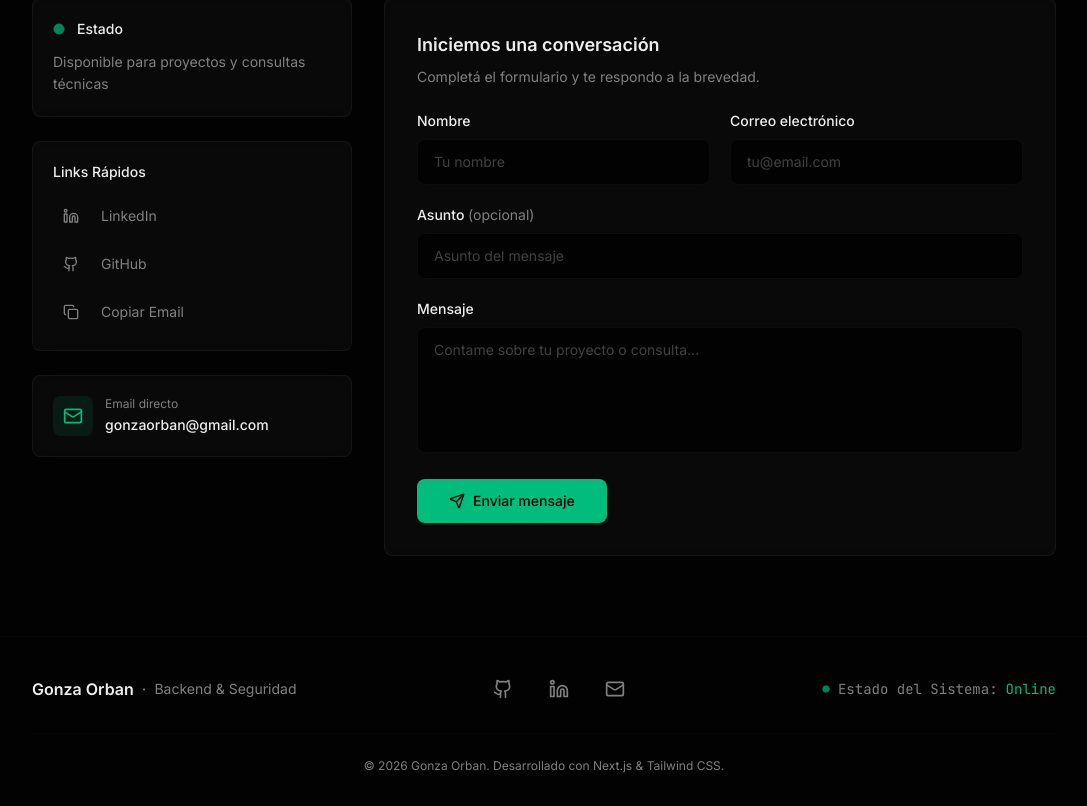
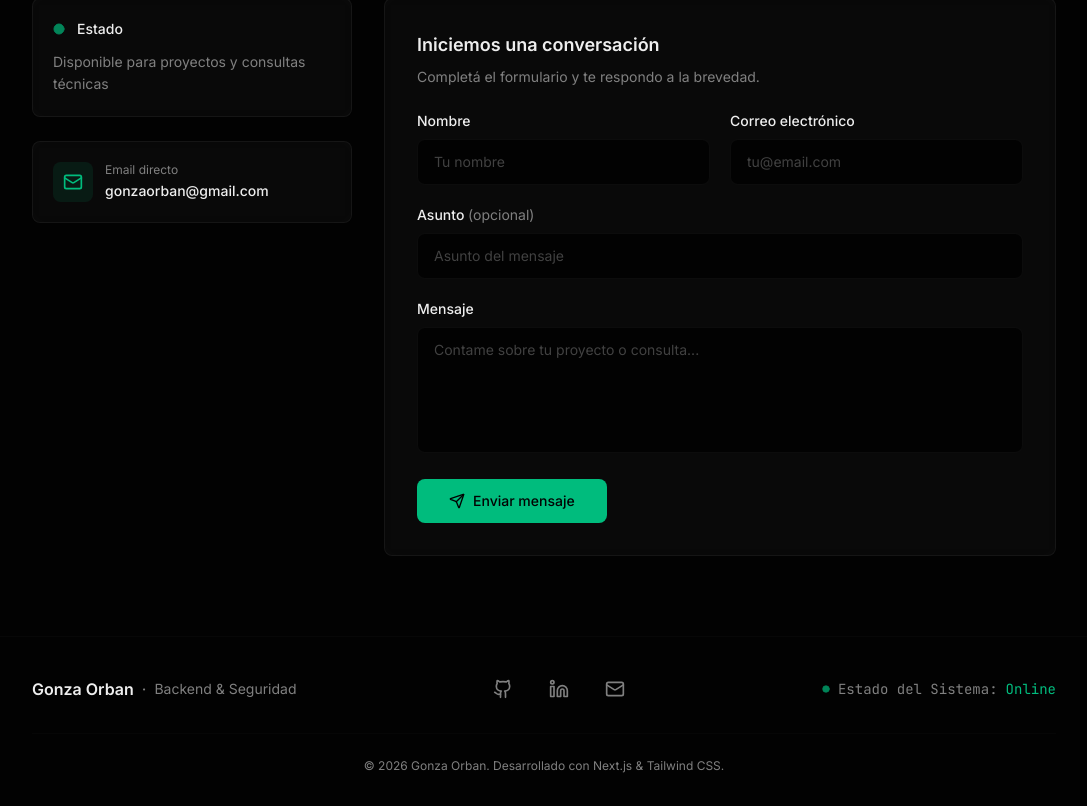
Before and after one commit to gonzaorban/portfolio, a Next.js app: page / in a window 1280 px wide. Shown: the part 4447-5253 px from the top of the page, without its empty margins (96-1183 px from the left). Built offline with nearby package versions, Linux system fonts and the light colour scheme.

Commit message:
chore: remove unused "Quick Links" section and dependencies
Clean up unused state, functions, and imports from sidebar.

Co-authored-by: Gonzalo Tomás Orban <183670355+gonzaorban@users.noreply.github.com>

```diff
--- a/components/contact.tsx
+++ b/components/contact.tsx
@@ -2,20 +2,13 @@
 
 import { useState } from "react"
 import { motion } from "framer-motion"
-import { Send, Github, Linkedin, Mail, Copy, Check, Circle, MessageSquare } from "lucide-react"
+import { Send, Mail, Check, Circle, MessageSquare } from "lucide-react"
 
 const EMAIL = "gonzaorban@gmail.com"
 
 export function Contact() {
-  const [copied, setCopied] = useState(false)
   const [isSubmitting, setIsSubmitting] = useState(false)
   const [isSubmitted, setIsSubmitted] = useState(false)
-
-  const copyEmail = async () => {
-    await navigator.clipboard.writeText(EMAIL)
-    setCopied(true)
-    setTimeout(() => setCopied(false), 2000)
-  }
 
   const handleSubmit = async (e: React.FormEvent<HTMLFormElement>) => {
     e.preventDefault()
@@ -76,44 +69,6 @@ export function Contact() {
               <p className="text-sm text-muted-foreground leading-relaxed">
                 Disponible para proyectos y consultas técnicas
               </p>
-            </div>
-
-            {/* Quick Links */}
-            <div className="rounded-lg border border-border/50 p-5 glass">
-              <h3 className="text-sm font-medium text-foreground mb-4">Links Rápidos</h3>
-              <div className="space-y-3">
-                <a
-                  href="https://linkedin.com/in/gonzaorban"
-                  target="_blank"
-                  rel="noopener noreferrer"
-                  className="flex items-center gap-3 text-sm text-muted-foreground hover:text-[#0A66C2] transition-colors group"
-                >
-                  <div className="w-9 h-9 rounded-lg bg-secondary/50 flex items-center justify-center group-hover:bg-[#0A66C2]/10 transition-colors">
-                    <Linkedin className="w-4 h-4" />
-                  </div>
-                  <span>LinkedIn</span>
-                </a>
-                <a
-                  href="https://github.com/gonzaorban"
-                  target="_blank"
-                  rel="noopener noreferrer"
-                  className="flex items-center gap-3 text-sm text-muted-foreground hover:text-foreground transition-colors group"
-                >
-                  <div className="w-9 h-9 rounded-lg bg-secondary/50 flex items-center justify-center group-hover:bg-secondary transition-colors">
-                    <Github className="w-4 h-4" />
-                  </div>
-                  <span>GitHub</span>
-                </a>
-                <button
-                  onClick={copyEmail}
-                  className="flex items-center gap-3 text-sm text-muted-foreground hover:text-primary transition-colors group w-full"
-                >
-                  <div className="w-9 h-9 rounded-lg bg-secondary/50 flex items-center justify-center group-hover:bg-primary/10 transition-colors">
-                    {copied ? <Check className="w-4 h-4 text-primary" /> : <Copy className="w-4 h-4" />}
-                  </div>
-                  <span>{copied ? "Copiado" : "Copiar Email"}</span>
-                </button>
-              </div>
             </div>
 
             {/* Direct Email */}
```
